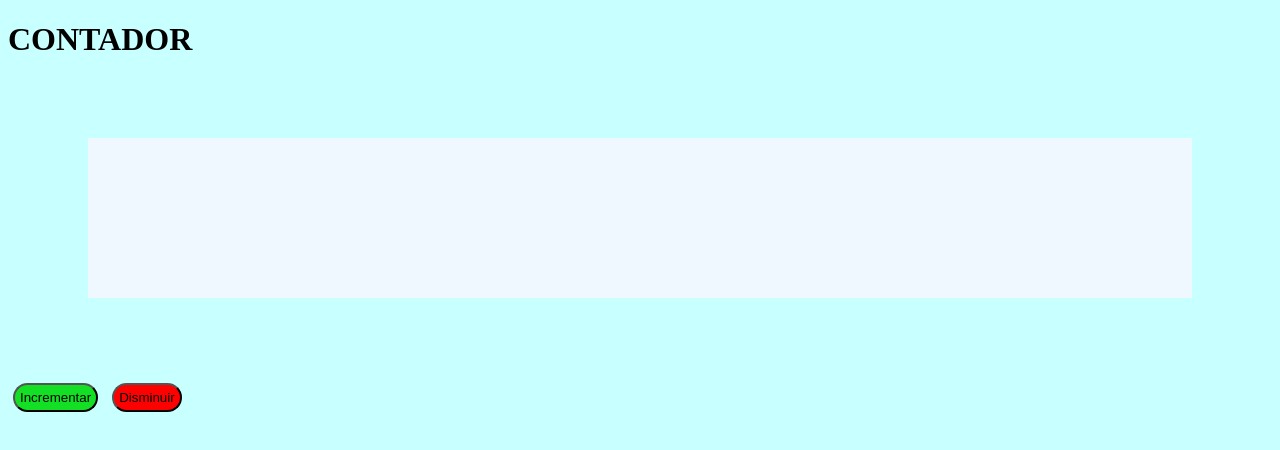
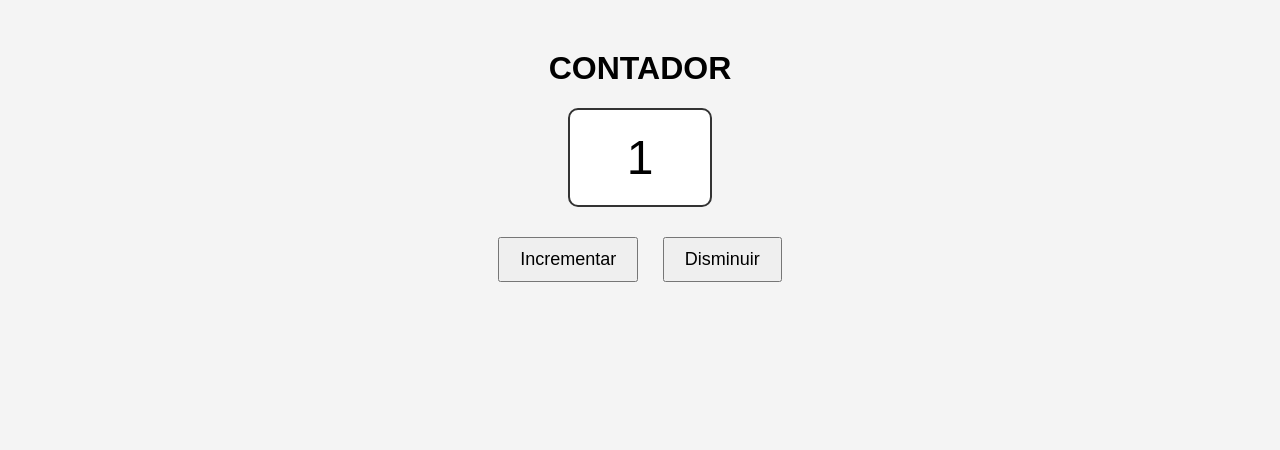
Before and after one commit to Jaider-Duvan/InteractingHTM, a plain HTML site: page index.html in a window 1280 px wide. Both pictures are taken after a click on the button "Incrementar". Drawn offline with Linux system fonts and the light colour scheme.

Commit message:
Se actualiza contador

```diff
--- a/index.html
+++ b/index.html
@@ -1,21 +1,20 @@
 <!DOCTYPE html>
-<html lang="en">
+<html lang="es">
 <head>
-    <meta charset="UTF-8">
-    <meta name="viewport" content="width=device-width, initial-scale=1.0">
-    <link rel="stylesheet" href="styles.css">
+    <meta charset="UTF-8" />
+    <meta name="viewport" content="width=device-width, initial-scale=1.0" />
     <title>Contador</title>
+    <link rel="stylesheet" href="styles.css" />
 </head>
 <body>
-    <H1>CONTADOR</H1>
-    <div  id="contador">
+    <h1>CONTADOR</h1>
 
+    <div id="contador">0</div>
+
+    <div class="botones">
+        <button id="Incrementar">Incrementar</button>
+        <button id="Disminuir">Disminuir</button>
     </div>
-    <div class="botones">
-        <button id="Incrementar"> Incrementar</button>
-        <button id="Disminuir"> Disminuir</button>
-    </div>
-
 
     <script src="main.js"></script>
 </body>
--- a/main.js
+++ b/main.js
@@ -1,5 +1,25 @@
 let contador = 0;
 
-document.getElementById("Incrementar").addEventListener("click",function(){
-    const
+const contadorElemento = document.getElementById("contador");
+const btnIncrementar = document.getElementById("Incrementar");
+const btnDisminuir = document.getElementById("Disminuir");
+
+function actualizarContador() {
+    contadorElemento.textContent = contador;
+
+    if (contador === 10) {
+        contadorElemento.classList.add("color-cambio");
+    } else {
+        contadorElemento.classList.remove("color-cambio");
+    }
 }
+
+btnIncrementar.addEventListener("click", () => {
+    contador++;
+    actualizarContador();
+});
+
+btnDisminuir.addEventListener("click", () => {
+    contador--;
+    actualizarContador();
+});
--- a/styles.css
+++ b/styles.css
@@ -1,28 +1,29 @@
-body{
-    background-color: rgb(200, 255, 255);
-
-}
-#contador {
-    color: black;
-    font-size: 44px;
-    background-color: aliceblue;
-    margin: 80px;
-    padding: 80px;
-
-}
-.botones{
-    align-items: center;
-}
-#Incrementar{
-    background-color: rgb(19, 224, 36);
-    padding: 5px;
-    margin: 5px;
-    border-radius: 20px;
+body {
+    text-align: center;
+    font-family: Arial, sans-serif;
+    margin-top: 50px;
+    background-color: #f4f4f4;
 }
 
-#Disminuir{
-    background-color: red;
-    padding: 5px;
-    margin: 5px;
-    border-radius: 20px;
+#contador {
+    font-size: 48px;
+    margin: 20px auto;
+    padding: 20px;
+    width: 100px;
+    border: 2px solid #333;
+    border-radius: 10px;
+    background-color: #fff;
 }
+
+.botones button {
+    margin: 10px;
+    padding: 10px 20px;
+    font-size: 18px;
+    cursor: pointer;
+}
+
+.color-cambio {
+    background-color: yellow;
+    color: red;
+    font-weight: bold;
+}
```
